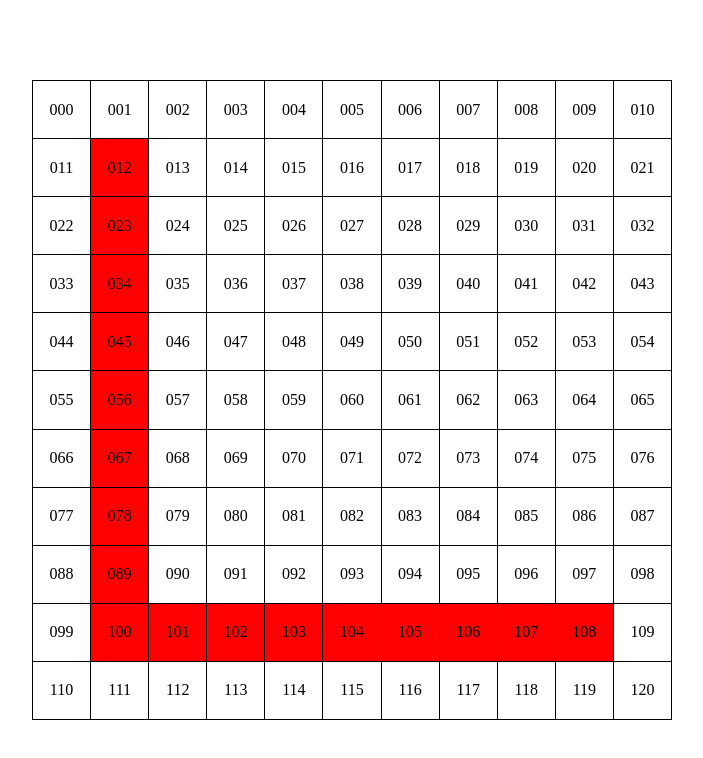
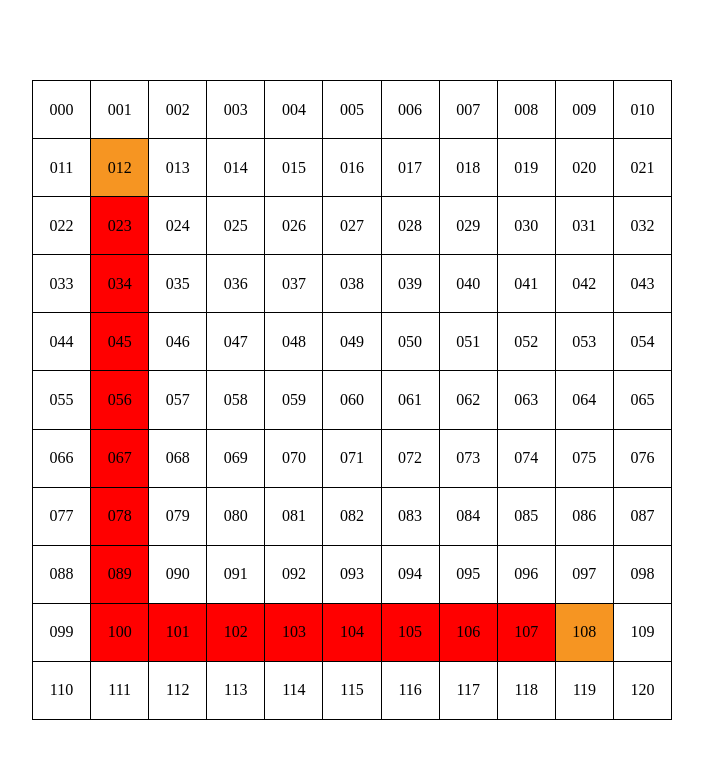
Before and after one commit to smellypotato/showcase, a React (Create React App) app: page /a-star in a window 1280 px wide. Shown: the top 758 px of the page, without its empty margins (288-991 px from the left). Built offline with nearby package versions, Linux system fonts and the light colour scheme.

Commit message:
improve css

```diff
--- a/src/components/aStar/aStarPage.css
+++ b/src/components/aStar/aStarPage.css
@@ -22,6 +22,9 @@
 /* .a-star-cell:hover {
     background-color: #FF0000;
 } */
+.a-star-cell-end {
+    background-color: #F69522;
+}
 .a-star-cell-neighbour {
     background-color: #FF6666;
 }
--- a/src/components/aStar/aStarPage.tsx
+++ b/src/components/aStar/aStarPage.tsx
@@ -108,7 +108,14 @@ export const AStarPage = () => {
 
     const checkClass = useCallback((grid: number) => {
         let className = "a-star-cell";
-        if (blocks.includes(grid)) className += "-block"
+        if (start === grid || goal === grid) {
+            className += "-end";
+            return className;
+        }
+        if (blocks.includes(grid)) {
+            className += "-block";
+            return className;
+        }
         if (aStarProcessedPath.find(cell => cell.cell === grid)) className += "-processed";
         if (aStarPath.find(cell => cell === grid)) className += "-path";
         return className;
```
